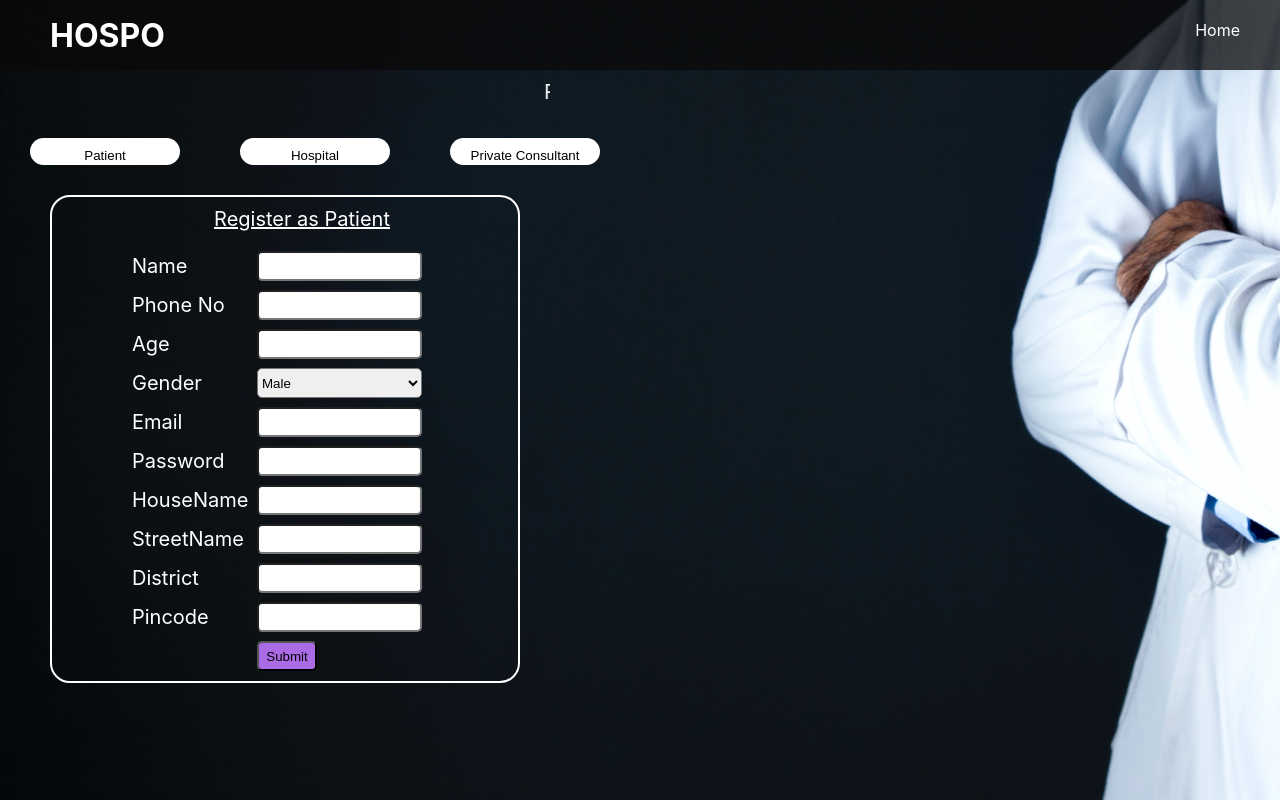
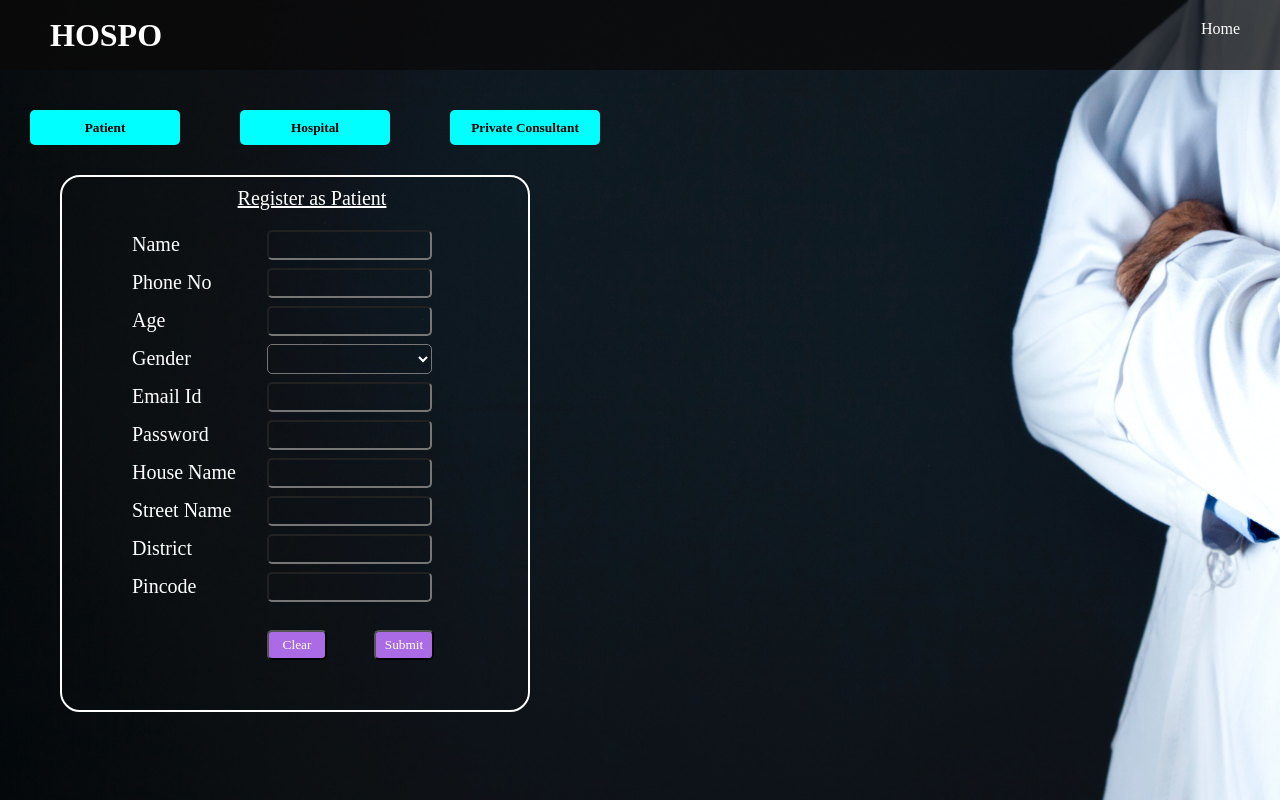
Before and after one commit to arunar1/hospo, a React (Create React App) app: page /registration in a window 1280 px wide. Built offline with nearby package versions, Linux system fonts and the light colour scheme.

Commit message:
LoginRegistrationCompleted

```diff
--- a/src/App.css
+++ b/src/App.css
@@ -6,6 +6,7 @@
   padding:0;
   box-sizing: border-box;
   /* overflow: hidden; */
+  font-family: 'Times New Roman', Times, serif;
 }
 
 header{
--- a/src/components/Header.css
+++ b/src/components/Header.css
@@ -8,14 +8,20 @@ header ul{
     display: flex;
     list-style-type: none;
 }
+
+
 header ul li{
     margin:20px;
+}
+header ul li .link:hover{
+   color: rgb(10, 10, 29);
 }
 
 header .logo{
     display: flex;
     align-items: center;
     margin-left: 20px;
+
 }
 header .logo h1{
     margin-left: 30px;
@@ -32,6 +38,7 @@ header .logo a{
     background-color: black;
     color: white;
     padding-inline: 3px;
+    padding-top: 3px;
     font-style: italic;
     border-radius: 30px;
     height: 30px;
--- a/src/components/Header.js
+++ b/src/components/Header.js
@@ -11,9 +11,10 @@ function Header() {
         </div>
         <div className="nav">
         <ul>
-            <li><Link to="/">Home</Link></li>
-            <li><a href="#">About</a></li>
-            <li><a href="#">Contact</a></li>
+            <li><Link to="/" className='link'>Home</Link></li>
+            <li><a href="#" className='link'>About</a></li>
+            <li><a href="#" className='link'>Contact</a></li>
+            <li><Link class='a' to='/registration' className='link'>SignUp</Link></li>
         </ul>
         </div>
 
--- a/src/components/Main1.css
+++ b/src/components/Main1.css
@@ -35,9 +35,9 @@ main .Registration{
     border-radius: 25px;
     padding: 20px;
     height: 200px;
-
     color: white;
 }
+
 
 
 .main .loginForm{
@@ -50,13 +50,26 @@ main .Registration{
     justify-content: center;
     align-items: center;
     background-color:rgba(10, 8, 8,.45) ;
+    padding-inline: 20px;
 }
 .main .loginForm caption{
+    margin-top: 16px;
     font-size: 22px;
     font-weight: 500;
     color: white;
+    margin-bottom: 5px;
+    font-weight: 900;
 
 }
+
+main .main .reg-info .a:hover{
+    background-color: black;
+}
+main .main .reg-info .a,h2,p{
+    font-weight: 900;
+    /* transition: 2s ease; */
+}
+
 .loginForm .input-group{
     width: 300px;
     margin: 30px auto;
@@ -65,7 +78,7 @@ main .Registration{
     position: relative;
 }
 .loginForm .input-group label{
-    color: rgb(165,165,165);
+    color: rgb(112, 109, 109);
     font-size: 14px;
     position: absolute;
     top: 5px;
@@ -79,6 +92,7 @@ main .Registration{
     padding: 7px;
     outline: none;
     border-bottom: 1px solid #c9c98a;
+    font-weight: 900;
 }
 
 .loginForm .input-group input:focus ~label,
--- a/src/components/Registration/Header1.css
+++ b/src/components/Registration/Header1.css
@@ -29,16 +29,9 @@
     margin-right: 20px;
 
 }
-.reg header .logo a{
-    background-color: black;
-    color: white;
-    padding-inline: 3px;
-    font-style: italic;
-    border-radius: 30px;
-    height: 30px;
-    text-align: center;
-    transition: 2s ease;
-}
 .reg header .logo a:hover{
     color: red;
 }
+.reg header li .a:hover{
+    color:rgb(252, 98, 98);
+}
--- a/src/components/Registration/Header1.js
+++ b/src/components/Registration/Header1.js
@@ -12,7 +12,7 @@ function Header1() {
         </div>
         <div className="nav">
         <ul>
-            <li><Link to="/">Home</Link></li>
+            <li><Link to="/" className='a'>Home</Link></li>
         </ul>
         </div>
 
--- a/src/components/Registration/RegisterMain.css
+++ b/src/components/Registration/RegisterMain.css
@@ -12,35 +12,33 @@ main.main1 .reg-button{
     top:10vh;
 }
 main.main1 .reg-button button{
-    background-color: white;
     color: black;
     margin: 30px;
-    border-radius: 15px;
+    border-radius: 5px;
     width: 150px;
     height: 27px;
+    font-weight: 600;
+    padding-bottom: 25px;
 
 }
 main.main1 .reg-button button:hover{
     background-color: black;
     color: white;
     cursor: pointer;
+    outline: 1px solid white;
 }
 *{
     padding: 0;
     margin: 0;
     box-sizing: border-box;
-}
-main.main1 .patient{
-    width:100px;
-    height: 100px;
-    background-color: rgb(192, 192, 107);
+    font-family: 'Times New Roman';
 }
 main.main1 form{
     position: relative;
     top:10vh;
     border: 2px solid white;
     width: 470px;
-    margin-left: 50px;
+    margin-left: 60px;
     border-radius:20px;
     padding:10px 0;
     padding-bottom: 30px;
@@ -57,17 +55,22 @@ main.main1 .form1 .formReg{
     margin: 15px;
     position: relative;
     margin-left: 10vh;
-    /* top:30vh; */
     color:white;
 }
 
-main.main1 .form1 .formReg input,select,.sub1{
+main.main1 .form1 .formReg input,select{
     position: absolute;
     left: 120px;
     border-radius: 5px;
     height: 30px;
     margin:5px;
     width: 165px;
+    background-color: transparent;
+    color: white;
+
+}
+main.main1 .form1 .formReg select option{
+    color: black;
 
 }
 
@@ -75,16 +78,26 @@ main.main1 .form1 .formReg label{
     position: relative;
     font-size: 20px;
     top: 8px;
+    left: -10px;
 
 }
 main.main1 .form1 .formReg .sub1{
+
     background-color: rgb(170, 107, 229);
     width: 60px;
+    position: relative;
+    margin-top: 25px;
+
 }
 main.main1 .form1 .formReg .sub1:hover{
     background-color: rgb(26, 14, 14);
     color: white;
     cursor: pointer;
+}
+
+main.main1 .form1 .formReg .sub1.clear{
+   margin-right: 42px;
+
 }
 marquee{
     position: relative;
@@ -94,6 +107,7 @@ marquee{
     font-size: 20px;
     margin-left: 50px;
 }
+
 .displayForm1,.displayForm2,.displayForm3{
     display: none;
 }
@@ -106,6 +120,7 @@ marquee{
 .displayForm33{
     display: block;
 }
-.reg-button .active{
-    background-color: rgb(205, 135, 135);
+main.main1 .reg-button button.active{
+    background-color: rgb(141, 80, 80);
+
 }
--- a/src/components/Registration/RegisterMain.js
+++ b/src/components/Registration/RegisterMain.js
@@ -52,6 +52,11 @@ export default function RegisterMain() {
     menu3.classList.toggle('displayForm33');
 
   }
+  const handleSubmit = (e) => {
+    const fname = e.target.pname.value;
+    console.log(fname);
+
+  }
 
 
 
@@ -59,7 +64,7 @@ export default function RegisterMain() {
     <div>
 
       <main className='main1'>
-        <marquee>Registration</marquee>
+        {/* <marquee>Registration</marquee> */}
         <div className='reg-button'>
           <button className='patient' onClick={patient} >Patient</button>
           <button className='hospital' onClick={hospital}>Hospital</button>
@@ -70,7 +75,7 @@ export default function RegisterMain() {
 
         <div className='displayForm1 displayForm11'>
           <div className='form1'>
-            <form autocomplete="off">
+            <form onSubmit={handleSubmit} autocomplete="off">
               <caption>Register as Patient</caption>
               <div className='formReg' name='pname'><label>Name</label>
                 <input type='text' required />
@@ -81,22 +86,24 @@ export default function RegisterMain() {
                 <input type='number' required /></div>
               <div className='formReg'><label>Gender</label>
                 <select required>
+                  <option></option>
                   <option value="Male">Male</option>
                   <option value="Female">Female</option>
                 </select></div>
-              <div className='formReg'><label>Email</label>
-                <input type='email' required /></div>
+              <div className='formReg'><label>Email Id</label>
+                <input type='email' /></div>
               <div className='formReg'><label>Password</label>
                 <input type='password' required /></div>
-              <div className='formReg'><label>HouseName</label>
+              <div className='formReg'><label>House Name</label>
                 <input type='text' required /></div>
-              <div className='formReg'><label>StreetName</label>
+              <div className='formReg'><label>Street Name</label>
                 <input type='text' required /></div>
               <div className='formReg'><label>District</label>
                 <input type='text' required /></div>
               <div className='formReg'><label>Pincode</label>
                 <input type='number' required /></div>
               <div className='formReg'>
+                <input className='sub1 clear' type='reset' value='Clear' />
                 <input className='sub1' type='submit' />
               </div>
             </form>
@@ -114,21 +121,26 @@ export default function RegisterMain() {
               </div>
               <div className='formReg'><label>Phone No</label>
                 <input type='tel' required /></div>
-              <div className='formReg'><label>Email</label>
+              <div className='formReg'><label>Email Id</label>
                 <input type='email' required /></div>
               <div className='formReg'><label>Password</label>
                 <input type='password' required /></div>
               <div className='formReg'><label>Hospital Type</label>
                 <select required>
+                  <option></option>
                   <option value="Government">Government</option>
                   <option value="private">Private</option>
                 </select></div>
-              <div className='formReg'><label>StreetName</label>
+              <div className='formReg'><label>Licence Id</label>
+                <input type='text' required />
+              </div>
+              <div className='formReg'><label>Street Name</label>
                 <input type='text' required /></div>
               <div className='formReg'><label>Pincode</label>
                 <input type='number' required /></div>
               <div className='formReg'>
-                <button className='sub1'>submit</button>
+                <input className='sub1 clear' type='reset' value='Clear' />
+                <input className='sub1' type='submit' />
               </div>
             </form>
           </div>
@@ -144,10 +156,14 @@ export default function RegisterMain() {
               </div>
               <div className='formReg'><label>Phone No</label>
                 <input type='tel' required /></div>
-              <div className='formReg'><label>Experience(Years)</label>
+              <div className='formReg'><label>Experience(Yrs)</label>
                 <input type='number' required /></div>
+              <div className='formReg'><label>Licence Id</label>
+                <input type='text' required />
+              </div>
               <div className='formReg'><label>Gender</label>
                 <select required>
+                  <option></option>
                   <option value="Male">Male</option>
                   <option value="Female">Female</option>
                 </select></div>
@@ -155,14 +171,15 @@ export default function RegisterMain() {
                 <input type='email' required /></div>
               <div className='formReg'><label>Password</label>
                 <input type='password' required /></div>
-              <div className='formReg'><label>StreetName</label>
+              <div className='formReg'><label>Street Name</label>
                 <input type='text' required /></div>
               <div className='formReg'><label>District</label>
                 <input type='text' required /></div>
               <div className='formReg'><label>Pincode</label>
                 <input type='number' required /></div>
               <div className='formReg'>
-                <button className='sub1'>submit</button>
+                <input className='sub1 clear' type='reset' value='Clear' />
+                <input className='sub1' type='submit' />
               </div>
             </form>
           </div>
```
